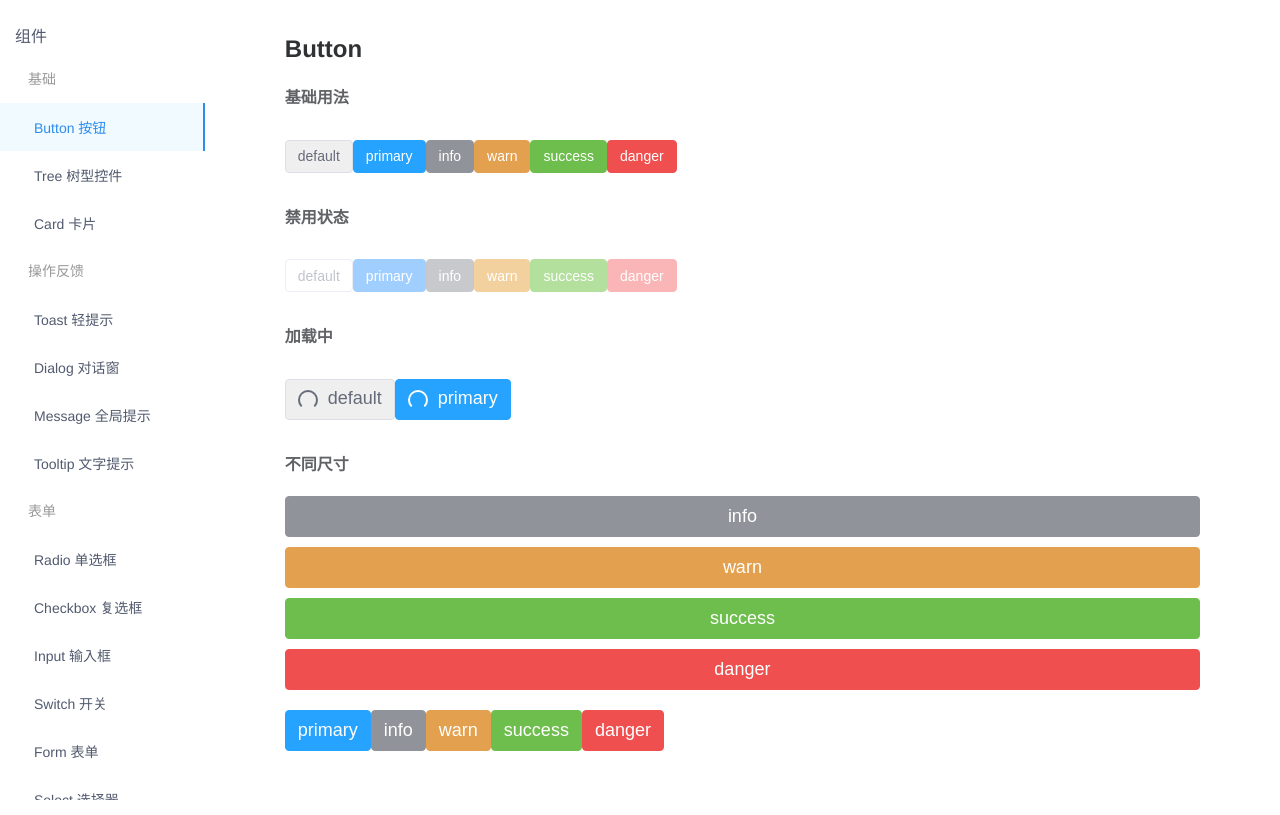
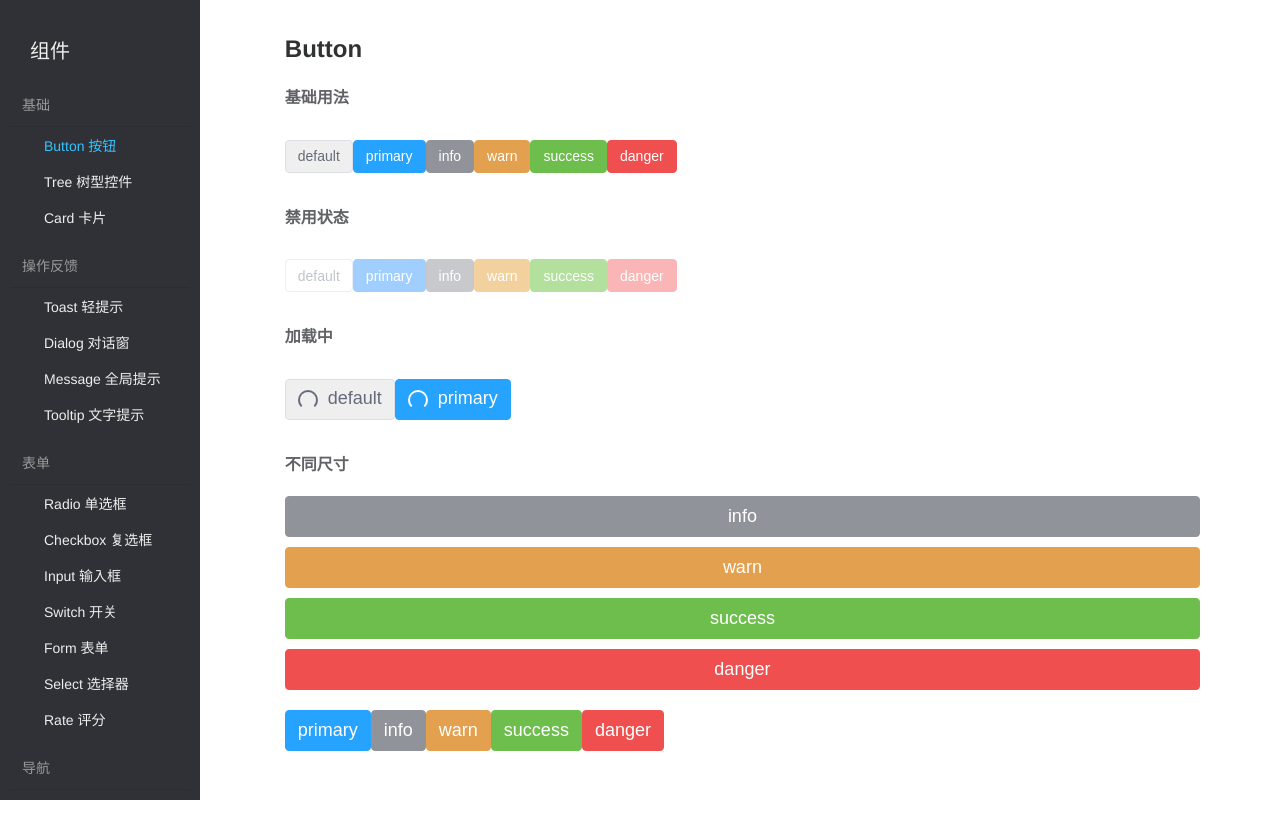
Before and after one commit to chenyan0/YComponent, a Vue app: page /#/component/button in a window 1280 px wide. Built offline with nearby package versions, Linux system fonts and the light colour scheme.

Commit message:
更改全局样式

```diff
--- a/src/styles/global.scss
+++ b/src/styles/global.scss
@@ -1,12 +1,11 @@
                   ::-webkit-scrollbar {
-                width: 5px;
+                     width: 10px;
                      height: 5px;
                      background-color: #F5F5F5;
                  }
                  /*定义滚动条轨道 内阴影+圆角*/
 
                   ::-webkit-scrollbar-track {
-                box-shadow: inset 0 0 6px rgba(226, 226, 226, 0.3);
                      border-radius: 10px;
                      background-color: #FFF;
                  }
--- a/src/styles/layout.scss
+++ b/src/styles/layout.scss
@@ -1,28 +1,43 @@
 .wrapper {
     .wrapper-navigate {
         display: block;
+        background: #2f3136;
         height: 100vh;
-        overflow-y: scroll;
+        overflow-x: none;
         position: fixed;
-        width: 16%;
-        top: 0;
+        width: 200px;
         .v-menu {
-            color: #515a6e;
-            padding: 15px 0;
+            color: #eee;
+            padding: 15px 10px;
+            position: absolute;
+            top: 0;
+            overflow: auto;
+            left: 0;
+            right: 0;
+            bottom: 0;
+            &::-webkit-scrollbar {
+                background-color: #4b4c4f;
+            }
+            &::-webkit-scrollbar-track {
+                background-color: #2f3136;
+                box-shadow: none;
+            }
+            &::-webkit-scrollbar-thumb {
+                background-color: #4b4c4f;
+                box-shadow: none;
+            }
             .navigate-group {
-                font-size: 16px;
-                margin: 8px 0;
-                padding-left: 15px;
+                font-size: 20px;
+                padding: 20px 20px 10px;
             }
             .v-menu-item-group-title {
-                height: 48px;
-                line-height: 48px;
                 font-size: 14px;
-                padding-left: 28px;
+                padding: 20px 12px 12px;
+                border-bottom: 1px solid #2b2c31;
                 color: #999;
             }
             .v-menu-item {
-                padding: 14px 24px;
+                padding: 8px 12px;
                 position: relative;
                 cursor: pointer;
                 z-index: 1;
@@ -35,11 +50,14 @@
                 outline: 0;
                 list-style: none;
                 font-size: 14px;
-                border-right: 2px solid transparent;
+                // border-right: 2px solid transparent;
                 &.active {
-                    color: #2d8cf0;
-                    background: #f0faff;
-                    border-right: 2px solid #2d8cf0;
+                    color: #34c3ff;
+                    // background: #42464e;
+                    // border-right: 2px solid #2d8cf0;
+                }
+                &:hover {
+                    background: #42464e;
                 }
             }
         }
@@ -65,10 +83,13 @@
                 }
                 .demo-block {
                     margin-bottom: 24px;
-                    border: 1px solid #ebebeb;
+                    border: 1px dashed #ebebeb;
                     border-radius: 3px;
                     transition: .2s;
                     padding: 20px;
+                    &:hover {
+                        border: 1px dashed #34c3ff;
+                    }
                 }
             }
         }
```
Lines whose indentation alone changed are shown as unchanged.
